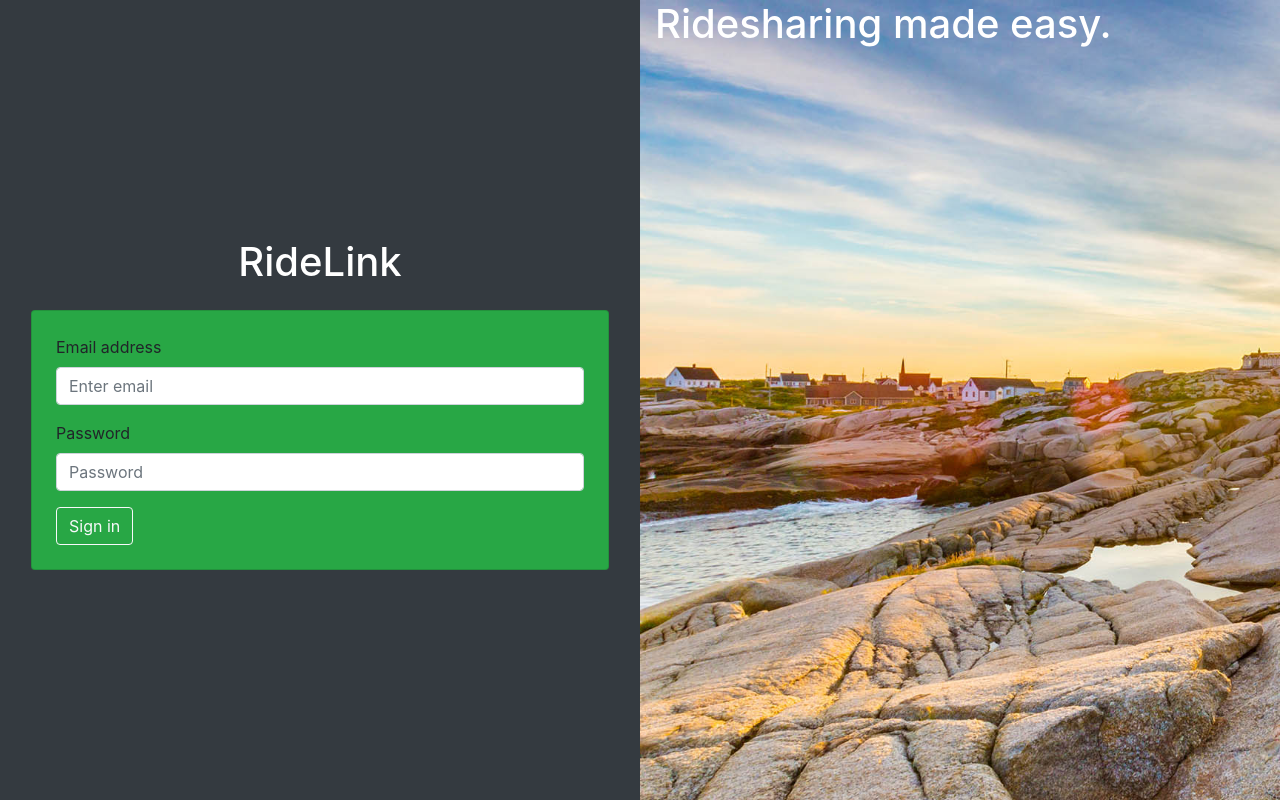
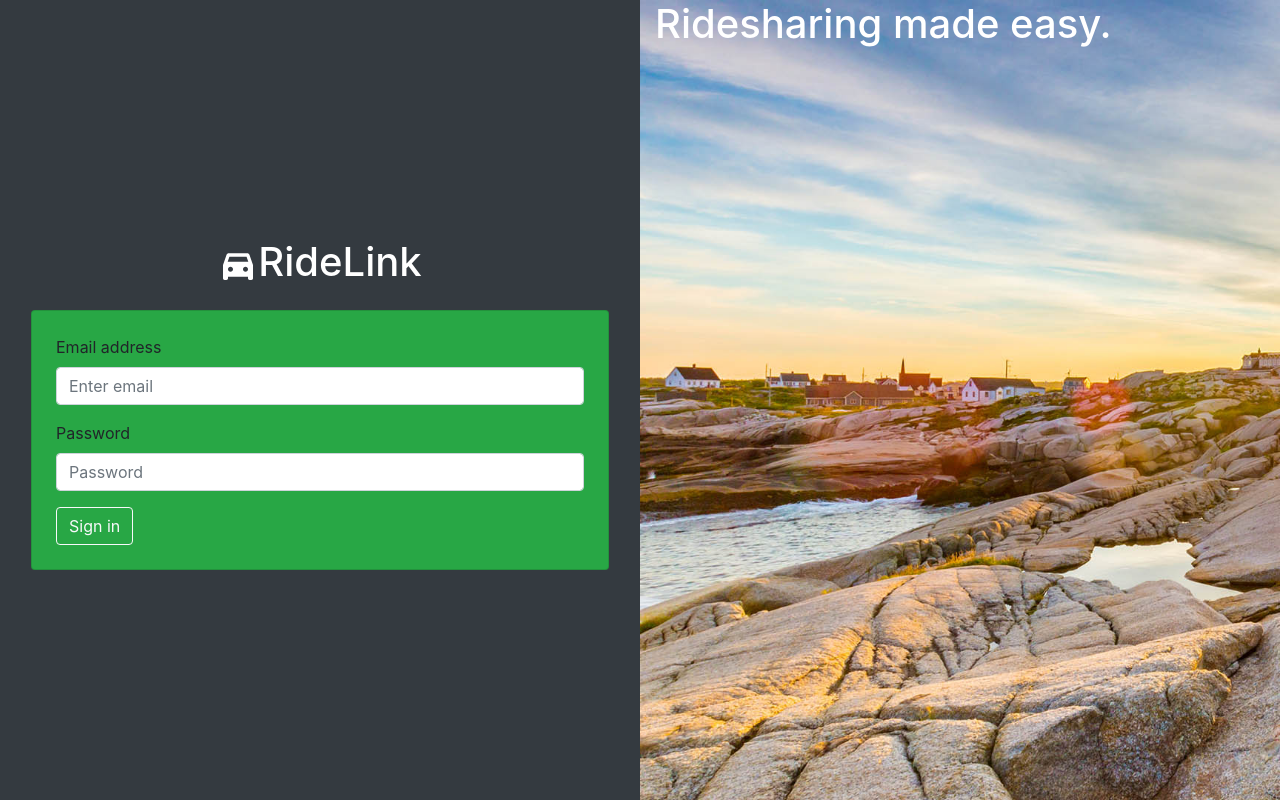
Before and after one commit to Jaydarji1599/ridelink, a React (Create React App) app in the folder frontend/: page / in a window 1280 px wide. Built offline with nearby package versions, Linux system fonts and the light colour scheme.

Commit message:
updates to frontend

```diff
--- a/frontend/package.json
+++ b/frontend/package.json
@@ -11,6 +11,7 @@
     "react": "^18.2.0",
     "react-bootstrap": "^2.7.1",
     "react-dom": "^18.2.0",
+    "react-icons": "^4.7.1",
     "react-router-dom": "^6.8.1",
     "react-scripts": "5.0.1",
     "reactstrap": "^8.9.0",
--- a/frontend/src/pages/Home.js
+++ b/frontend/src/pages/Home.js
@@ -13,7 +13,6 @@ class Home extends Component {
     async componentDidMount() {
       const res = await fetch('http://localhost:8000/api/ridelist/');
       const rideList = await res.json();
-      console.log(rideList);
       this.setState({
         rideList
       })
--- a/frontend/src/pages/Login.js
+++ b/frontend/src/pages/Login.js
@@ -2,6 +2,7 @@ import React, { Component } from "react";
 import {Container, Row, Col, Card, Button, Form} from 'react-bootstrap';
 import bg_landing from "../assets/bg_landing.jpg";
 import { Link } from "react-router-dom";
+import {MdDirectionsCarFilled} from 'react-icons/md';
 
 class Login extends Component {
 
@@ -11,7 +12,7 @@ class Login extends Component {
         <Container className="min-vh-100 bg-dark" fluid>
           <Row className="min-vh-100">
             <Col className="my-auto">
-              <h1 className="mt-3 p-2" style={{textAlign: "center", color: "white"}}>RideLink</h1>
+              <h1 className="mt-3 p-2" style={{textAlign: "center", color: "white"}}><MdDirectionsCarFilled />RideLink</h1>
               <Card className="bg-success m-3 p-2">
                 <Form className="p-3 gap-3">
                   <Form.Group className="mb-3" controlId="formGroupEmail">
```
Also changed, not shown: 1 other file (tests, documents, lock files or other folders).
